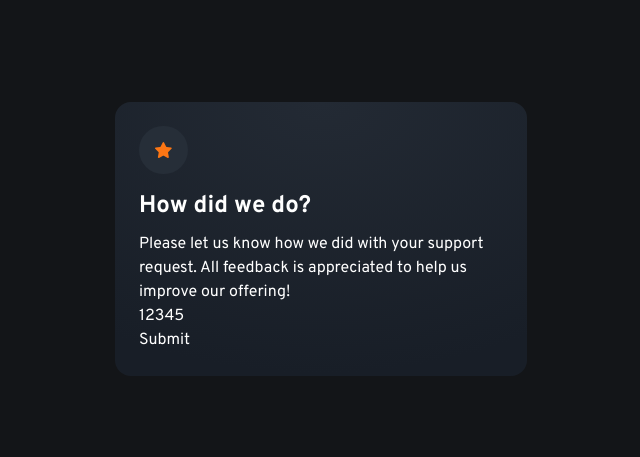
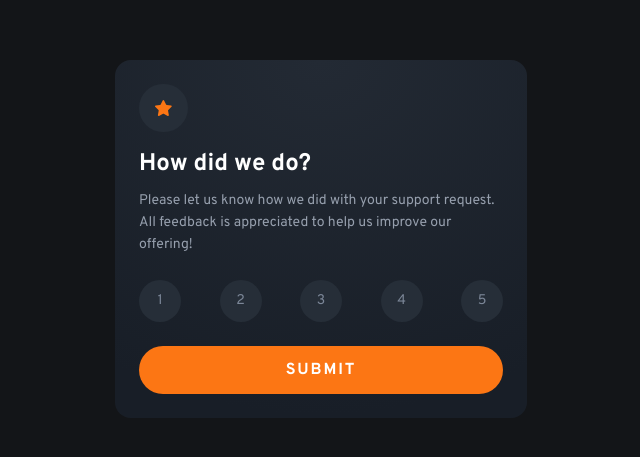
Before and after one commit to kauannyaguirre22tb/fedback, a React (Vite) app: page / in a window 1280 px wide. Shown: the part 161-618 px from the top of the page, without its empty margins (319-959 px from the left). Built offline with nearby package versions, Linux system fonts and the light colour scheme.

Commit message:
estilizações do primeiro card

```diff
--- a/src/App.jsx
+++ b/src/App.jsx
@@ -9,17 +9,17 @@ export function App() {
 
       <h1 className="text-2xl font-bold mb-2.5">How did we do?</h1>
 
-      <p>Please let us know how we did with your support request. All feedback is appreciated to help us improve our offering!</p>
+      <p className="text-sm text-light-grey leading-1 mb-6">Please let us know how we did with your support request. All feedback is appreciated to help us improve our offering!</p>
 
-      <div>
-      <button>1</button>
-      <button>2</button>
-      <button>3</button>
-      <button>4</button>
-      <button>5</button>
+      <div className="flex justify-between mb-6">
+      <button className="bg-dark-blue w-10.5 h-10.5 rounded-full text-sm text-medium-grey focus:bg-medium-grey focus:text-white">1</button>
+      <button className="bg-dark-blue w-10.5 h-10.5 rounded-full text-sm text-medium-grey focus:bg-medium-grey focus:text-white">2</button>
+      <button className="bg-dark-blue w-10.5 h-10.5 rounded-full text-sm text-medium-grey focus:bg-medium-grey focus:text-white">3</button>
+      <button className="bg-dark-blue w-10.5 h-10.5 rounded-full text-sm text-medium-grey focus:bg-medium-grey focus:text-white">4</button>
+      <button className="bg-dark-blue w-10.5 h-10.5 rounded-full text-sm text-medium-grey focus:bg-medium-grey focus:text-white">5</button>
       </div>
 
-      <button>Submit</button>
+      <button className="bg-orange w-full py-3 rounded-3xl uppercase font-bold tracking-1">Submit</button>
     </div>
   )
 }
--- a/src/index.css
+++ b/src/index.css
@@ -3,8 +3,14 @@
 @theme {
     --color-very-dark-blue: #131518;
     --color-dark-blue: #262E38;
+    --color-light-grey: #969FAD;
+    --color-medium-grey: #7C8798;
+    --color-orange: #FC7614;
 
     --font-overpass: "Overpass", "sans-serif";
+
+    --leading-1: 1.375rem;
+    --tracking-1: 1.867px;
 }
 
 @layer utilities {
```
